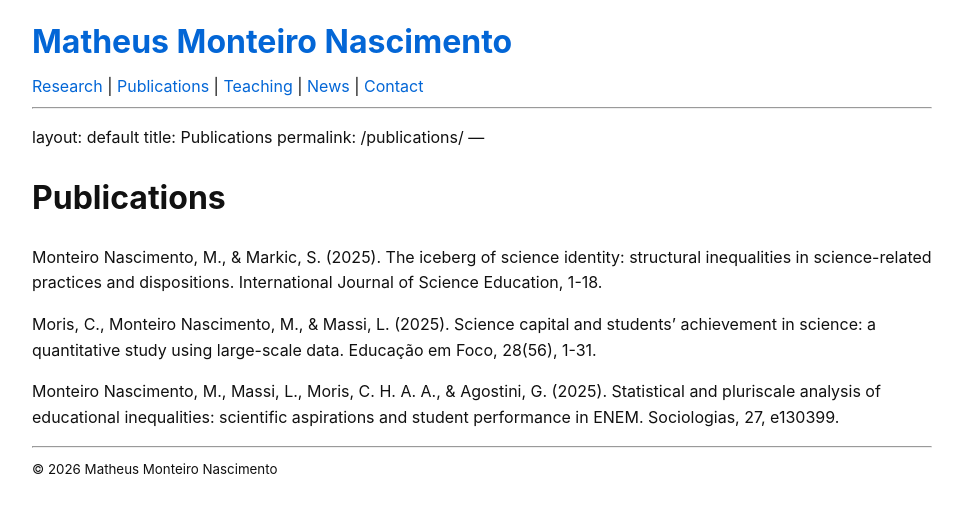
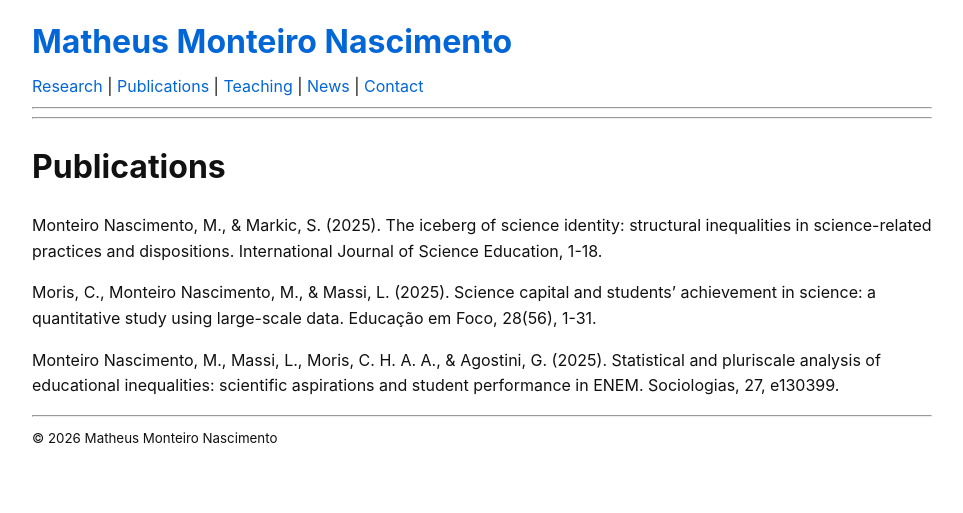
Before and after one commit to montnasc/montnasc.github.io, a Jekyll site: the page built from publications.md, in a window 1280 px wide. Shown: the top 513 px of the page, without its empty margins (158-1121 px from the left). Built offline with Jekyll 4.4.1, drawn with Linux system fonts in a browser that asks for light colours; our own code applies the rules of GitHub Pages for plain Markdown files.

Commit message:
Update publications.md

```diff
--- a/publications.md
+++ b/publications.md
@@ -1,6 +1,3 @@
-layout: default
-title: Publications
-permalink: /publications/
 ---
 # Publications
 
```
